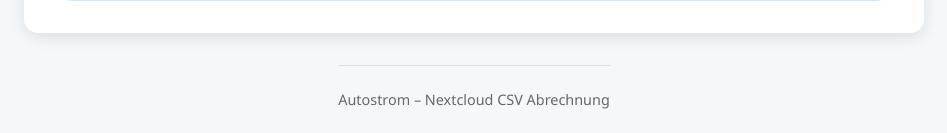
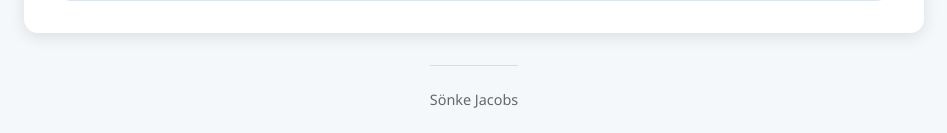
Before and after one commit to doenke/autostrom, a FastAPI app: page / in a window 1280 px wide. Shown: the part 745-878 px from the top of the page, without its empty margins (166-1113 px from the left). Run offline with FastAPI, Linux system fonts and the light colour scheme.

Commit message:
Update layout.html

```diff
--- a/app/templates/layout.html
+++ b/app/templates/layout.html
@@ -17,7 +17,7 @@
     </main>
 
     <footer>
-      Autostrom &ndash; Nextcloud CSV Abrechnung
+      Sönke Jacobs
     </footer>
 
     <script>
```
